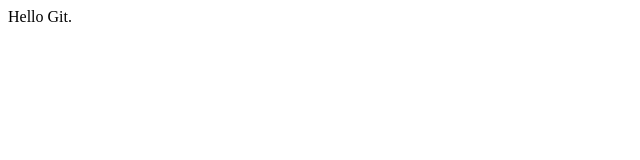
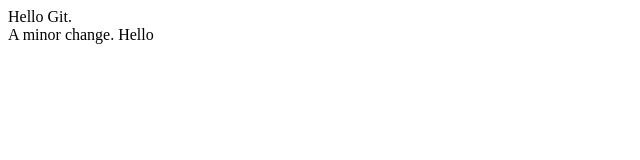
Before and after one commit to samarth-desai-18/demo-repo, a plain HTML site: page index.html in a window 1280 px wide. Shown: the whole page, without its empty margins (0-640 px from the left). Drawn offline with Linux system fonts and the light colour scheme.

Commit message:
First Commit
This is my first trial commit

```diff
--- a/index.html
+++ b/index.html
@@ -9,5 +9,8 @@
     <div>
         Hello Git.
     </div>
+    <div>
+        A minor change. Hello
+    </div>
 </body>
 </html>
```
